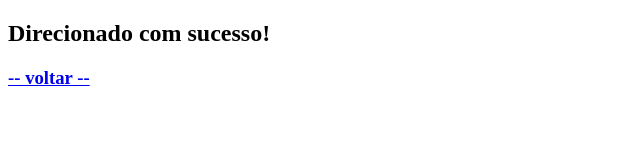
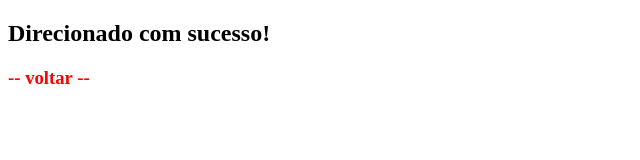
Before and after one commit to Fillipis/web1, a plain HTML site: page direct.html in a window 1280 px wide. Shown: the whole page, without its empty margins (0-640 px from the left). Drawn offline with Linux system fonts and the light colour scheme.

Commit message:
meu primeiro commit com hotfix gitflow

```diff
--- a/direct.html
+++ b/direct.html
@@ -5,9 +5,16 @@
         <meta charset="utf-8" />
     </head>
     <body>
+        <style>
+            a {
+                text-decoration: none;
+                cursor: pointer;
+                color: red;
+            }
+        </style>
         <header>
             <h2>Direcionado com sucesso!</h2>
-            <h3><a href="./index.html" target="_blank">--  voltar -- </a></h3>
+            <h3><a href="./index.html">--  voltar -- </a></h3>
         </header>
     </body>
 </html>
```
